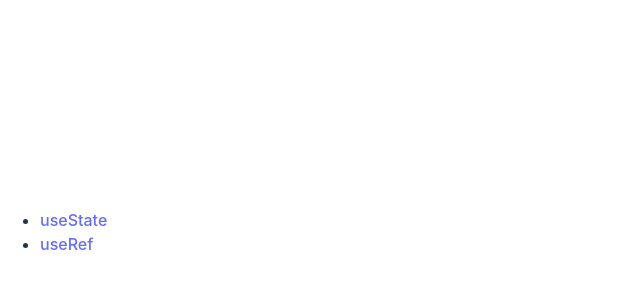
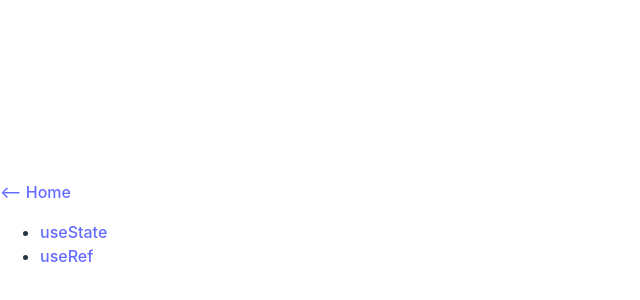
Before and after one commit to JanZaion/native-react-hooks, a React (Vite) app: page / in a window 1280 px wide. Shown: the part 168-468 px from the top of the page, without its empty margins (0-640 px from the left). Built offline with nearby package versions, Linux system fonts and the light colour scheme.

Commit message:
feat: add home

```diff
--- a/src/main.tsx
+++ b/src/main.tsx
@@ -25,6 +25,7 @@ const router = createBrowserRouter([
 
 createRoot(document.getElementById('root')!).render(
   <StrictMode>
+    <a href="/">{`<-- Home`}</a>
     <RouterProvider router={router} />
   </StrictMode>
 );
```
